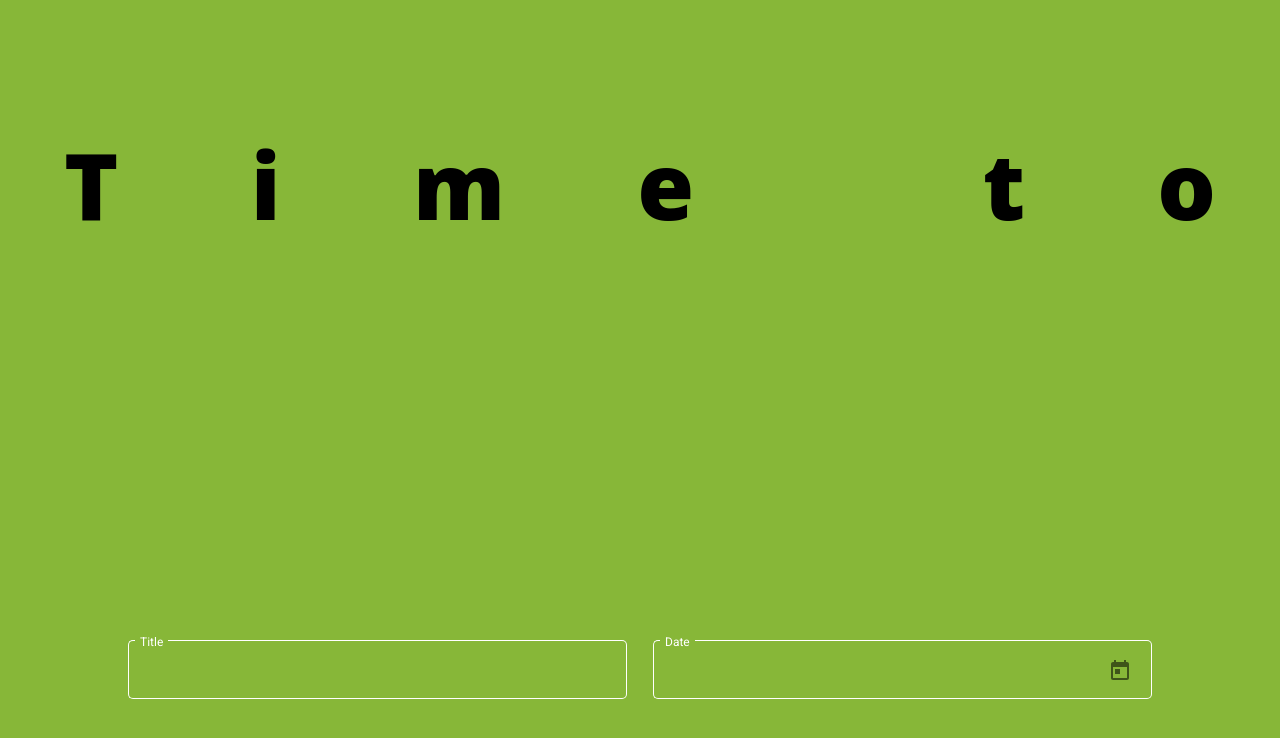
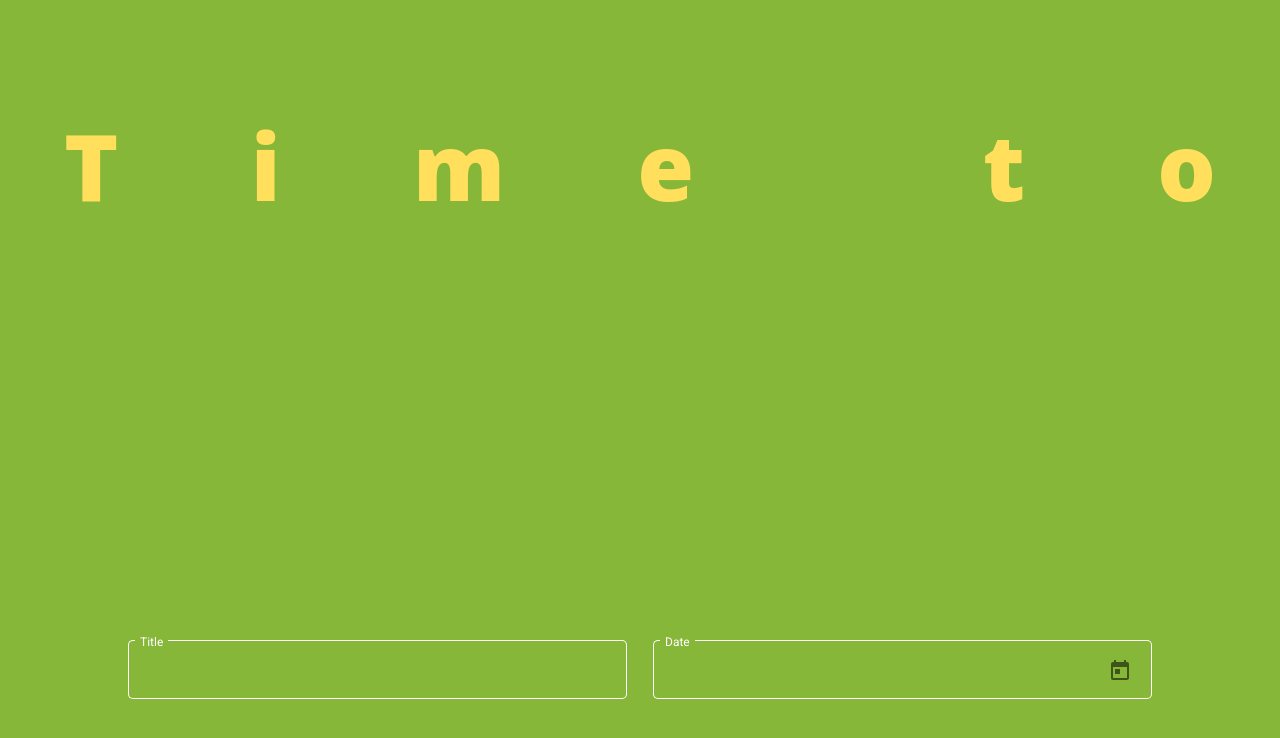
Before and after one commit to idsintehittapa/friendly-potato, an Angular app: page / in a window 1280 px wide. Shown: the top 738 px of the page. Built offline with nearby package versions, Linux system fonts and the light colour scheme.

Commit message:
adding a11y for svg ang g in svg, refactoring style

```diff
--- a/src/app/app.component.css
+++ b/src/app/app.component.css
@@ -11,6 +11,7 @@ article {
   flex-direction: column;
   align-items: center;
   justify-content: center;
+  width: 100vw;
 }
 
 .form__wrapper {
@@ -19,6 +20,13 @@ article {
   align-items: center;
   justify-content: center;
 }
+
+.text {
+  font-family: "Open Sans";
+  fill: #FFDF5C;
+  -moz-transform: translate(15%, -0%);
+}
+
 
 form {
   display: grid;
--- a/src/app/app.component.html
+++ b/src/app/app.component.html
@@ -1,39 +1,47 @@
 <article>
   <div class="text__wrapper">
     <div class="title__wrapper">
-      <svg width="100%" height="100%" viewBox="0 0 500 75" preserveAspectRatio="xMinYMid meet"
-        xmlns="http://www.w3.org/2000/svg" xmlns:xlink="http://www.w3.org/1999/xlink">
-        <text class="event__title" x='0' y="50" font-size="40" textLength='100%' lengthAdjust="spacing"
-          font-weight="800">Time to
-          {{eventTitle}}</text>
-      </svg>
+      <p aria-labelledby="t">
+        <svg width="100%" height="100%" viewBox="0 0 500 75" preserveAspectRatio="xMinYMid meet"
+          xmlns="http://www.w3.org/2000/svg" xmlns:xlink="http://www.w3.org/1999/xlink" aria-hidden="true">
+          <g class="text">
+            <text x="0" y="50" font-size="40" textLength="100%" lengthAdjust="spacing" font-weight="800" id="t2">
+              Time to {{ eventTitle }}
+            </text>
+          </g>
+        </svg>
+      </p>
     </div>
 
     <div class="event__wrapper">
-      <svg width="100%" height="100%" viewBox="0 0 500 75" preserveAspectRatio="xMinYMid meet"
-        xmlns="http://www.w3.org/2000/svg" xmlns:xlink="http://www.w3.org/1999/xlink">
-        <text class="event_date" font-size="50" textLength='100%' lengthAdjust="spacing" x='0' y="40" font-weight="400">
-          {{timeToEvent}}</text>
-      </svg>
+      <p aria-labelledby="t2">
+        <svg width="100%" height="100%" viewBox="0 0 500 75" preserveAspectRatio="xMinYMid meet"
+          xmlns="http://www.w3.org/2000/svg" xmlns:xlink="http://www.w3.org/1999/xlink" aria-hidden="true">
+          <g class="text">
+            <text class="event_date" font-size="50" textLength="100%" lengthAdjust="spacing" x="0" y="40"
+              font-weight="400" id="t2">
+              {{ timeToEvent }}
+            </text>
+          </g>
+        </svg>
+      </p>
     </div>
   </div>
   <div class="form__wrapper">
     <form>
       <mat-form-field class="example-full-width" appearance="outline" floatLabel="always">
         <mat-label>Title</mat-label>
-        <input matInput type="text" (input)="titleEvent($event)" id="title">
+        <input matInput type="text" (input)="titleEvent($event)" id="title" />
       </mat-form-field>
 
       <mat-form-field class="example-full-width" appearance="outline" floatLabel="always">
         <mat-label>Date</mat-label>
-        <input matInput [matDatepicker]="picker" (dateInput)="addEvent('input', $event)">
+        <input matInput [matDatepicker]="picker" (dateInput)="addEvent('input', $event)" />
         <mat-datepicker-toggle matSuffix [for]="picker"></mat-datepicker-toggle>
         <mat-datepicker #picker></mat-datepicker>
       </mat-form-field>
     </form>
   </div>
-
 </article>
 
-
 <router-outlet></router-outlet>
```
